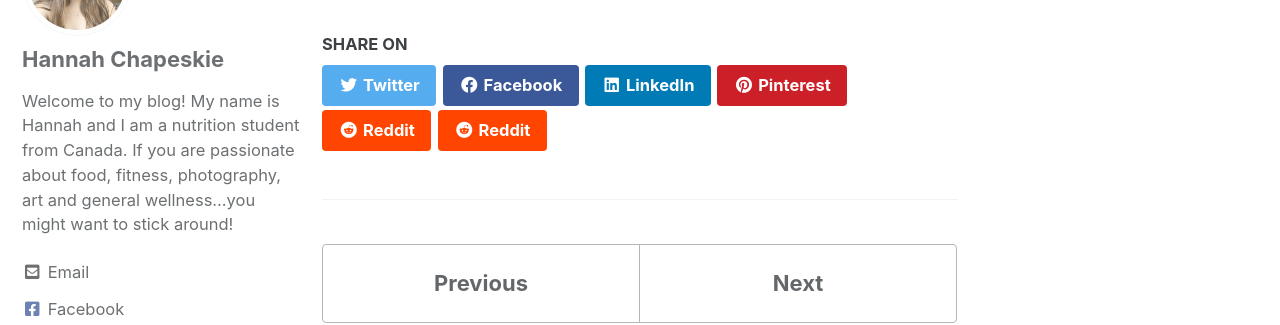
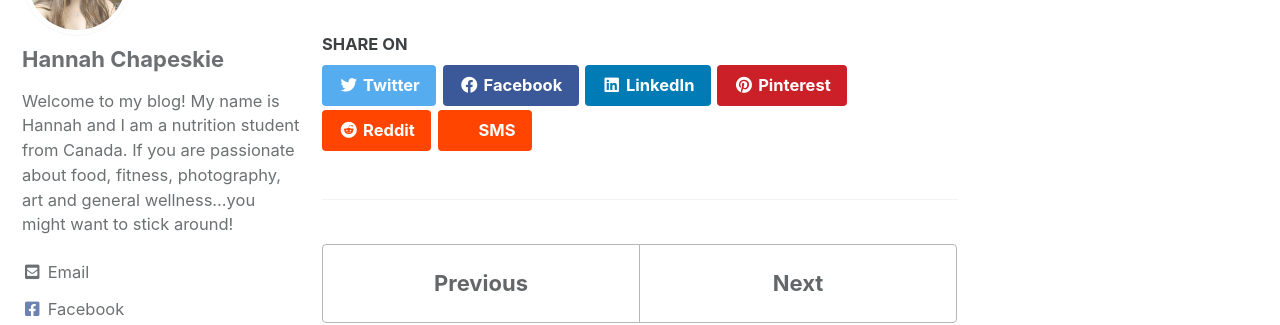
Before and after one commit to dylanbabel/yinandyams, a Jekyll site: the page built from _posts/2020-06-25-summer-cron-and-quinoa-salad.md, in a window 1280 px wide and 900 px high, scrolled down 1071 px. Shown: the part 140-465 px from the top of the window. Built offline with Jekyll 4.4.1, drawn with Linux system fonts in a browser that asks for light colours; cached includes are drawn as plain includes.

Commit message:
Update social-share.html

```diff
--- a/_includes/social-share.html
+++ b/_includes/social-share.html
@@ -13,5 +13,5 @@
 
    <a href="http://www.reddit.com/submit?url=${url_of_current_post}" class="btn btn--reddit" onclick="window.open(this.href, 'window', 'left=20,top=20,width=500,height=500,toolbar=1,resizable=0'); return false;" title="{{ site.data.ui-text[site.locale].share_on_label | default: 'Share on' }} Reddit"><i class="fab fa-fw fa-reddit" aria-hidden="true"></i><span> Reddit</span></a>
 
-   <a href="sms:&body=Social%20Sharing%20Buttons%20on%20Your%20Site%3F%20%20Consider%20Adding%20%22Send%20as%20SMS%22%20on%20Mobile%20Websites%20${url_of_current_post}" class="btn btn--reddit" onclick="window.open(this.href, 'window', 'left=20,top=20,width=500,height=500,toolbar=1,resizable=0'); return false;" title="{{ site.data.ui-text[site.locale].share_on_label | default: 'Share on' }} Reddit"><i class="fab fa-fw fa-reddit" aria-hidden="true"></i><span> Reddit</span></a>
+   <a href="sms:&body=Social%20Sharing%20Buttons%20on%20Your%20Site%3F%20%20Consider%20Adding%20%22Send%20as%20SMS%22%20on%20Mobile%20Websites%20${url_of_current_post}" class="btn btn--reddit" onclick="window.open(this.href, 'window', 'left=20,top=20,width=500,height=500,toolbar=1,resizable=0'); return false;" title="{{ site.data.ui-text[site.locale].share_on_label | default: 'Share on' }} SMS"><i class="fab fa-fw fa-SMS" aria-hidden="true"></i><span> SMS</span></a>
 </section>
```
